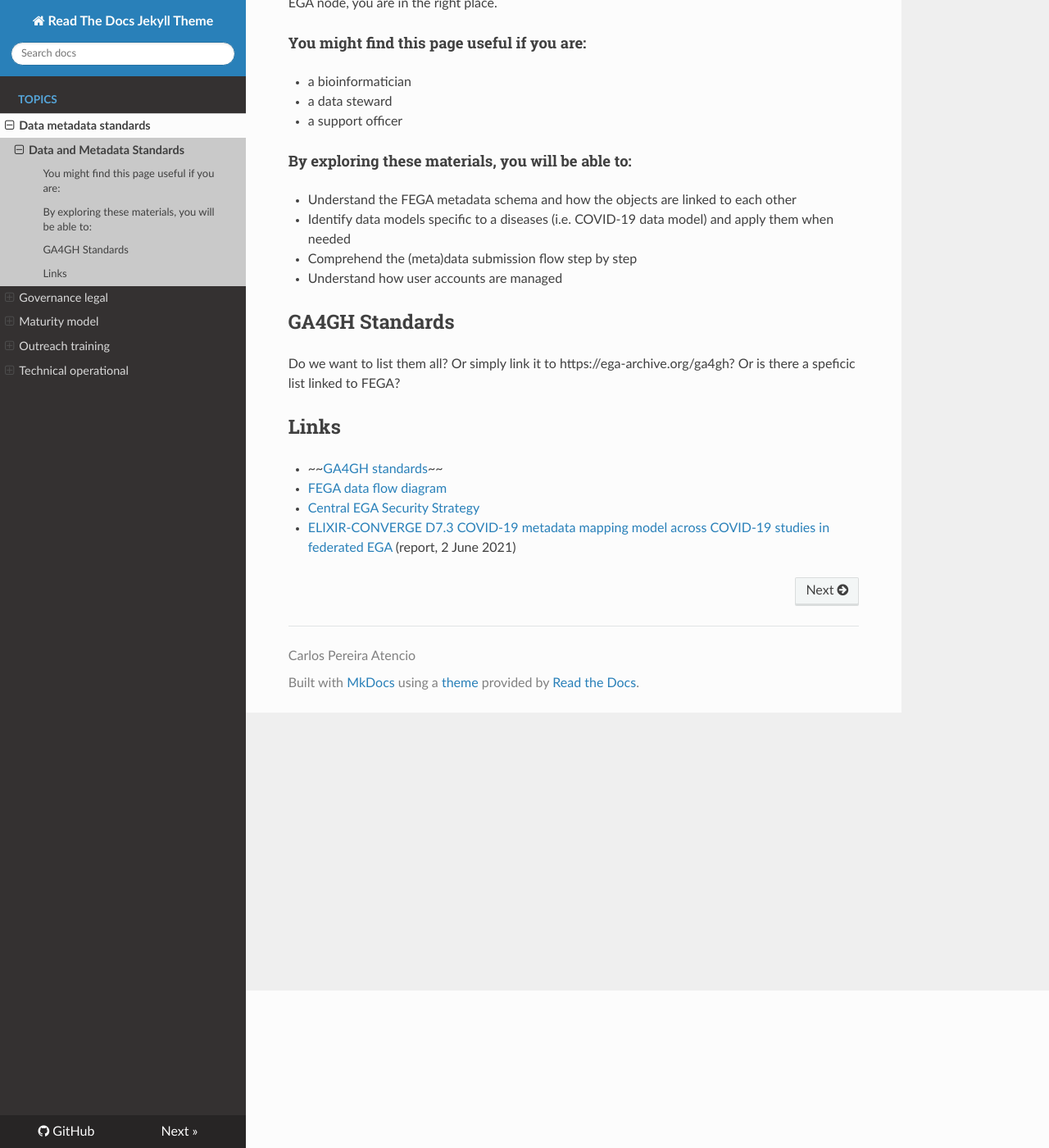
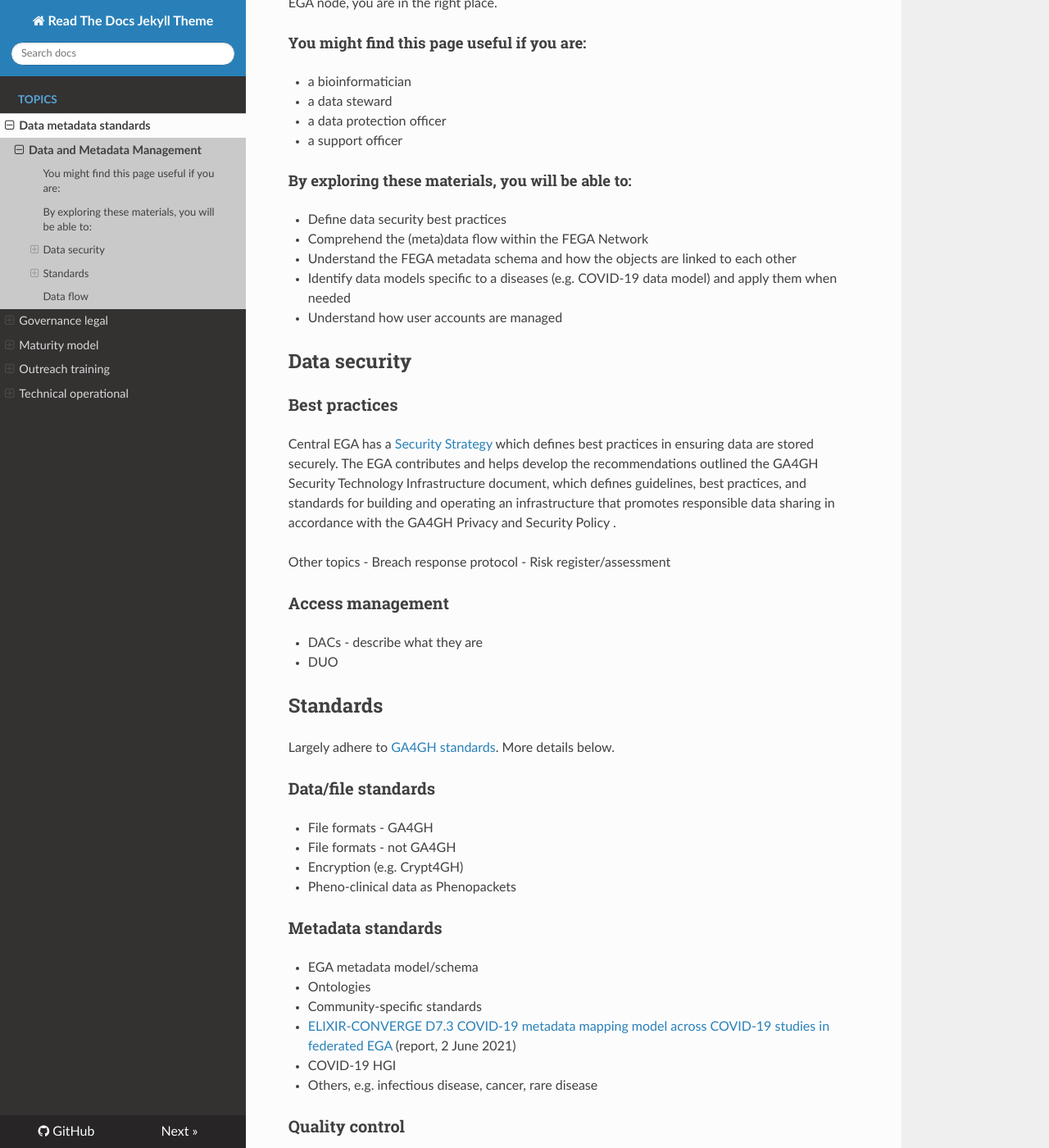
Before and after one commit to viklund/FEGA-onboarding, an MkDocs documentation site: the page built from docs/topics/data-metadata-standards/README.md, in a window 1280 px wide and 1400 px high, scrolled down 192 px. Shown: the whole window at 82% size. Built offline with MkDocs 1.6.1, drawn with Linux system fonts in a browser that asks for light colours; nearby versions of some CDN libraries; some of the changed text lies outside the part shown.

Commit message:
Added structure and organsiation.

```diff
--- a/docs/topics/data-metadata-standards/README.md
+++ b/docs/topics/data-metadata-standards/README.md
@@ -1,24 +1,60 @@
-# Data and Metadata Standards
+# Data and Metadata Management
 
 Welcome! If you are involved in data or metadata standards aspects of establishing a Federated EGA node, you are in the right place.
 
 #### You might find this page useful if you are:
 - a bioinformatician
 - a data steward
+- a data protection officer
 - a support officer
 
 #### By exploring these materials, you will be able to:
+- Define data security best practices
+- Comprehend the (meta)data flow within the FEGA Network
 - Understand the FEGA metadata schema and how the objects are linked to each other
-- Identify data models specific to a diseases (i.e. COVID-19 data model) and apply them when needed
-- Comprehend the (meta)data submission flow step by step
+- Identify data models specific to a diseases (e.g. COVID-19 data model) and apply them when needed
 - Understand how user accounts are managed
 
-## GA4GH Standards
+## Data security
 
-Do we want to list them all? Or simply link it to https://ega-archive.org/ga4gh? Or is there a speficic list linked to FEGA?
+### Best practices
 
-## Links
--  ~~[GA4GH standards](https://ega-archive.org/ga4gh)~~
+Central EGA has a [Security Strategy](https://ega-archive.org/files/European_Genome_phenome_Archive_Security_Overview.pdf) which defines best practices in ensuring data are stored securely. The EGA contributes and helps develop the recommendations outlined the GA4GH Security Technology Infrastructure document, which defines guidelines, best practices, and standards for building and operating an infrastructure that promotes responsible data sharing in accordance with the GA4GH Privacy and Security Policy .
+
+Other topics
+- Breach response protocol
+- Risk register/assessment
+
+### Access management
+
+- DACs - describe what they are
+- DUO
+
+## Standards
+
+Largely adhere to [GA4GH standards](https://ega-archive.org/ga4gh). More details below.
+
+### Data/file standards
+
+- File formats - GA4GH
+- File formats - not GA4GH
+- Encryption (e.g. Crypt4GH)
+- Pheno-clinical data as Phenopackets
+
+### Metadata standards
+
+- EGA metadata model/schema
+- Ontologies
+- Community-specific standards
+  - [ELIXIR-CONVERGE D7.3 COVID-19 metadata mapping model across COVID-19 studies in federated EGA](https://zenodo.org/record/4893222) (report, 2 June 2021)
+  - COVID-19 HGI
+  - Others, e.g. infectious disease, cancer, rare disease
+
+### Quality control
+
+What to say here?
+
+## Data flow
+
+- Definitions of data under GDPR
 - [FEGA data flow diagram](https://docs.google.com/presentation/d/1IrU5jPJpGQ7n-WH-7WvJZjjH03ww9LfFMLK1kTBeAco/edit#slide=id.gcf2c0c3039_0_126)
-- [Central EGA Security Strategy](https://ega-archive.org/files/European_Genome_phenome_Archive_Security_Overview.pdf)
-- [ELIXIR-CONVERGE D7.3 COVID-19 metadata mapping model across COVID-19 studies in federated EGA](https://zenodo.org/record/4893222) (report, 2 June 2021)
```
